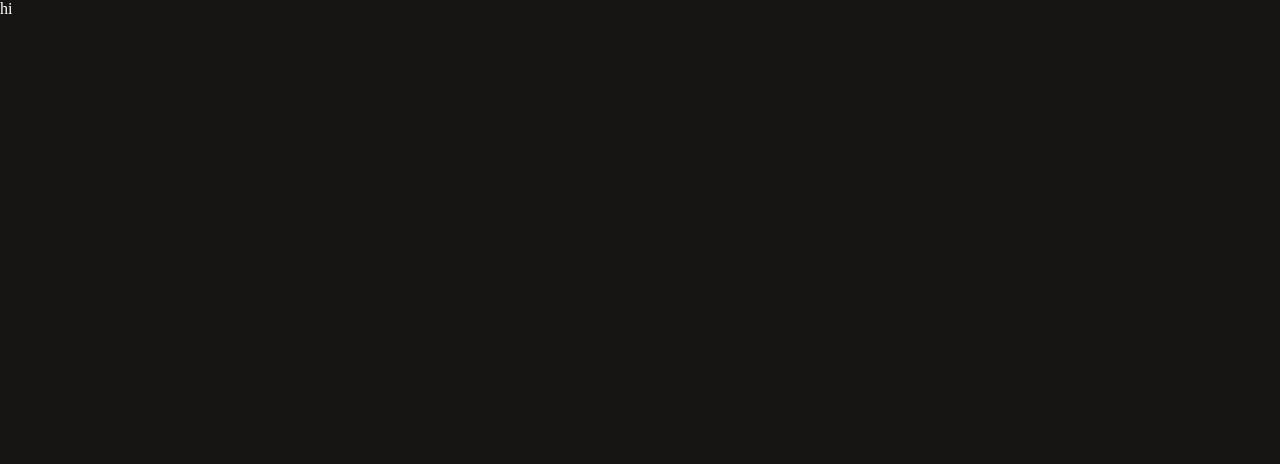
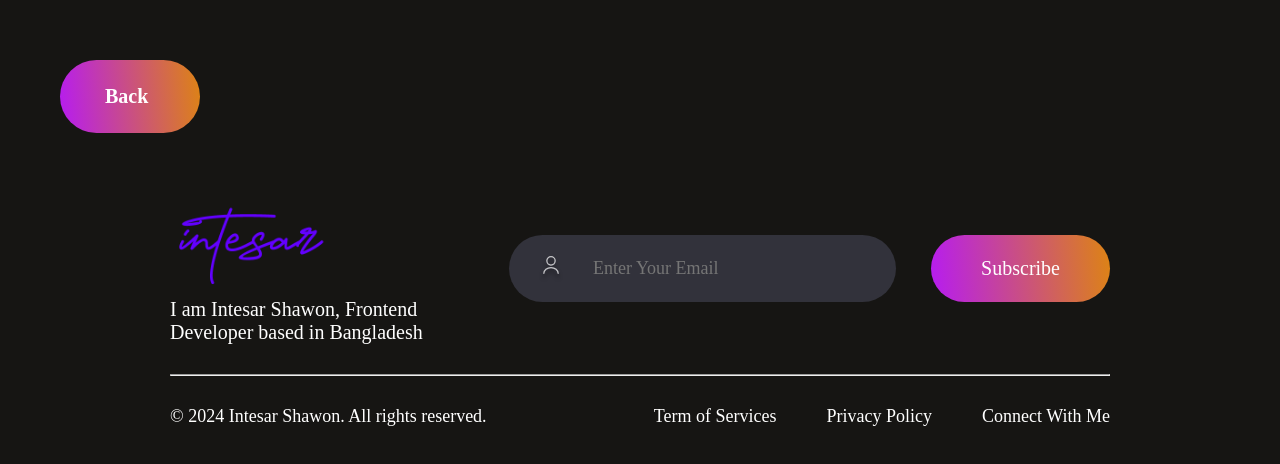
Before and after one commit to INTESARSHAWON/Portfolio, a React (Vite) app: page /seemoredetail in a window 1280 px wide. Shown: the top 464 px of the page. Built offline with nearby package versions, Linux system fonts and the light colour scheme.

Commit message:
creating sticky button component

```diff
--- a/src/Components/ProjectDetail/ProjectDetail.jsx
+++ b/src/Components/ProjectDetail/ProjectDetail.jsx
@@ -28,6 +28,7 @@ import mainWebsite2 from "../../assets/AmazonClone/mainWebsite2.jpg";
 import slidingalbum from "../../assets/SlidingAlbum/slidingalbum.jpg";
 import slidingalbum2 from "../../assets/SlidingAlbum/slidingalbum2.jpg";
 import { FaGithub } from "react-icons/fa";
+import StickyButton from '../StickyButton/StickyButton';
 
 const ProjectDetail = () => {
 
@@ -105,9 +106,7 @@ const ProjectDetail = () => {
 
   return (
     <div className=''>
-        <div className='sticky-button'>
-          <Link className= 'back-button' to="/#mywork"> <div> Back </div> </Link>
-        </div>
+        <StickyButton/>
         {isLoading ? <h1>Loading</h1> : <div className='projectDetail'>
           <h1>{project.title}</h1>
           <p>{project.projectdetails}</p>
--- a/src/Components/ProjectDetail/projectDetail.css
+++ b/src/Components/ProjectDetail/projectDetail.css
@@ -1,27 +1,3 @@
-.back-button{
-    width: 50px;
-    margin: 60px;
-    text-decoration: none;
-    display: flex;
-    gap: 5px;
-    padding: 25px 45px;
-    border-radius: 50px;
-    background: linear-gradient(264deg, #DF8908 -5.09%, #B415FF 106.28%);
-    color: #FFF;
-    font-size: 20px;
-    font-weight: 600;
-    cursor: pointer;
-}
-
-.back-button:hover{
-    border: 2px solid white;
-}
-
-.sticky-button{
-    position: sticky;
-    top: 0;
-}
-
 .projectDetail{
     display: flex;
     flex-direction: column;
--- a/src/Components/SeeMoreDetail/SeeMoreDetail.jsx
+++ b/src/Components/SeeMoreDetail/SeeMoreDetail.jsx
@@ -1,9 +1,12 @@
 import React from 'react'
+import Footer from '../Footer/Footer'
+import StickyButton from '../StickyButton/StickyButton'
 
 const SeeMoreDetail = () => {
   return (
     <div>
-        hi
+        <StickyButton/>
+        <Footer/>
     </div>
   )
 }
--- /dev/null
+++ b/src/Components/StickyButton/StickyButton.css
@@ -0,0 +1,23 @@
+.back-button{
+    width: 50px;
+    margin: 60px;
+    text-decoration: none;
+    display: flex;
+    gap: 5px;
+    padding: 25px 45px;
+    border-radius: 50px;
+    background: linear-gradient(264deg, #DF8908 -5.09%, #B415FF 106.28%);
+    color: #FFF;
+    font-size: 20px;
+    font-weight: 600;
+    cursor: pointer;
+}
+
+.back-button:hover{
+    border: 2px solid white;
+}
+
+.sticky-button{
+    position: sticky;
+    top: 0;
+}
--- /dev/null
+++ b/src/Components/StickyButton/StickyButton.jsx
@@ -0,0 +1,13 @@
+import React from 'react'
+import './StickyButton.css';
+import { Link } from 'react-router-dom'
+
+const StickyButton = () => {
+  return (
+    <div className='sticky-button'>
+        <Link className= 'back-button' to="/#mywork"> <div> Back </div> </Link>
+    </div>
+  )
+}
+
+export default StickyButton
```
